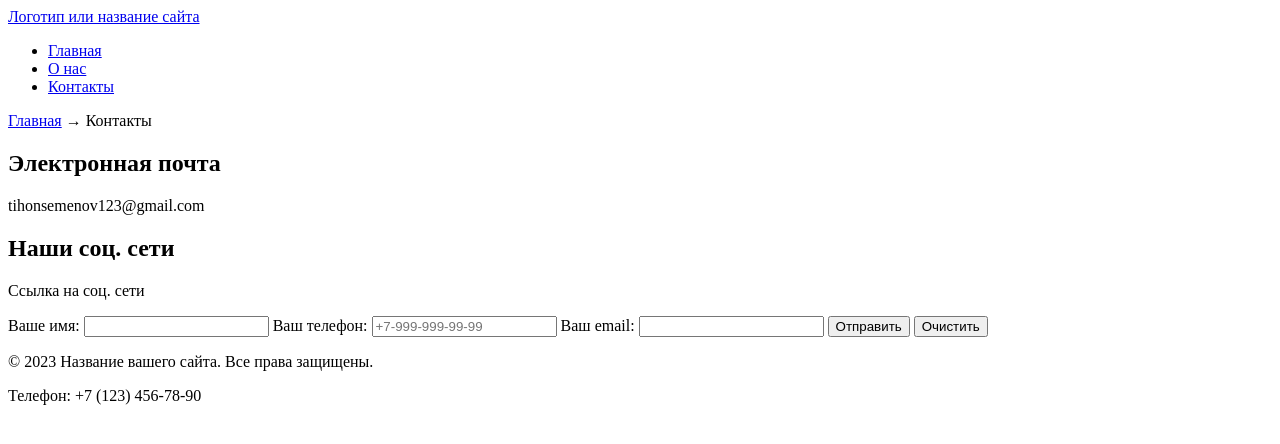
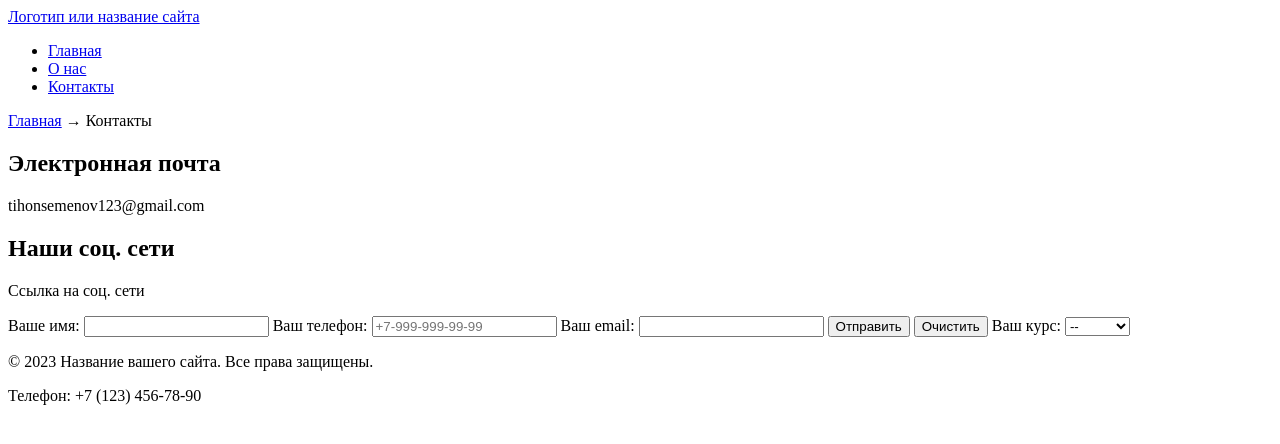
Before and after one commit to kazahd/My-project, a plain HTML site: page docs/contacts.html in a window 1280 px wide. Drawn offline with Linux system fonts and the light colour scheme.

Commit message:
Курс

```diff
--- a/docs/contacts.html
+++ b/docs/contacts.html
@@ -48,6 +48,16 @@
 
         <button type="submit" id="submit-btn">Отправить</button>
         <button type="reset" id="reset-btn">Очистить</button>
+
+        <label for="cource">Ваш курс:</label>
+        <select id="cource" name="cource">
+            <option value="">--</option>
+            <option value="1">1 курс</option>
+            <option value="2">2 курс</option>
+            <option value="3">3 курс</option>
+            <option value="4">4 курс</option>
+            <option value="other">Другой</option>
+        </select>
     </form>
 
 </main>
```
